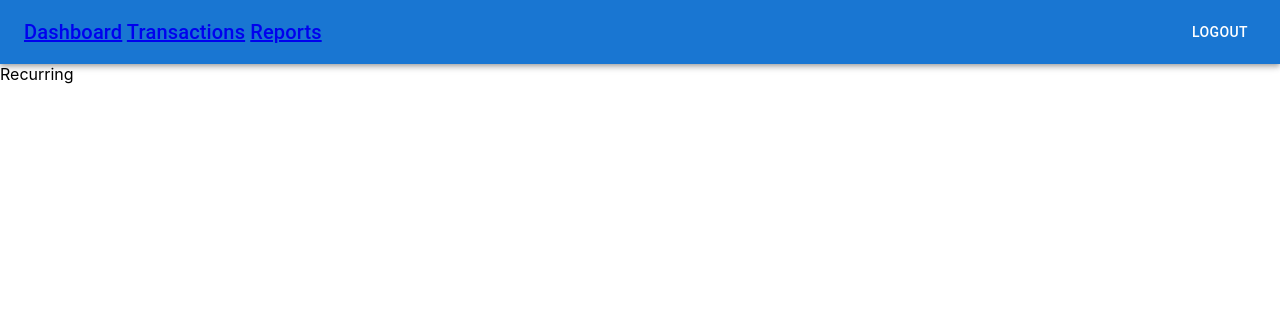
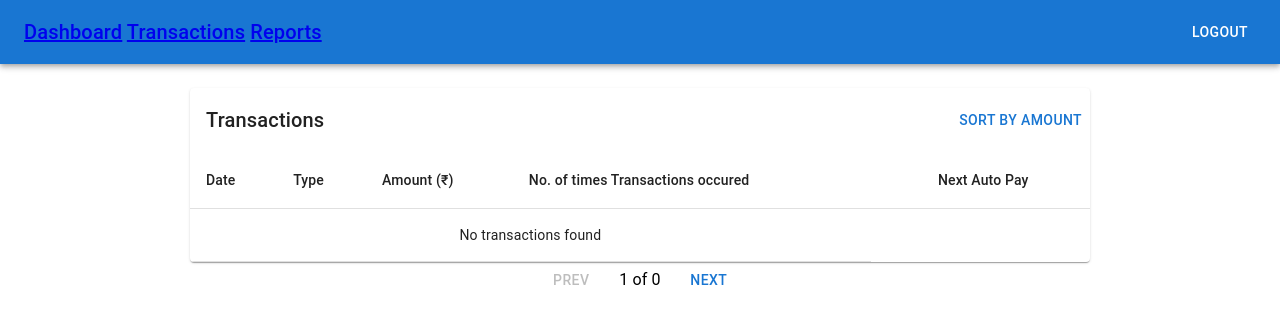
Before and after one commit to rokad03/personal-finance-tracker, a React (Create React App) app: page /recurring-transactions in a window 1280 px wide. Shown: the top 324 px of the page. Built offline with nearby package versions, Linux system fonts and the light colour scheme.

Commit message:
Add Recurring transaction

```diff
--- a/src/components/Login.tsx
+++ b/src/components/Login.tsx
@@ -2,7 +2,7 @@ import { useEffect, useState } from "react";
 import styles from "./Login.module.css";
 import { useNavigate } from "react-router-dom";
 import { useAppSelector, useAppDispatch } from './hooks';
-import { loginRequest } from "./slice/loginSlice";
+import { loginError, loginRequest } from "./slice/loginSlice";
 
 function Login() {
     const dispatch = useAppDispatch();
@@ -14,6 +14,9 @@ function Login() {
         if (users) navigate("/", { replace: true })
     }, [users, navigate])
     const handleClick = () => {
+        if(username.length===0 || password.length===0){
+          dispatch(loginError("username or password not exists"))
+        }
         dispatch(loginRequest({ username, password }))
     }
     return (
--- a/src/components/Pages/Dashboard.tsx
+++ b/src/components/Pages/Dashboard.tsx
@@ -55,7 +55,7 @@ function Dashboard() {
             <Typography variant="subtitle1">Total Expenses</Typography>
             <Typography variant="h5" color="error.main">
 
-              {totalItems.tAmount?0:totalItems.tAmount}
+              {totalItems.tAmount}
             </Typography>
           </CardContent>
         </Card>
--- a/src/components/Pages/EditTransaction.tsx
+++ b/src/components/Pages/EditTransaction.tsx
@@ -11,6 +11,7 @@ import {
 import { useState } from "react";
 import { useDispatch } from "react-redux";
 import { editTransaction, Type } from "../slice/transactionSlice";
+import Recurring from "./Recurring";
 
 export default function EditTransactionDialog({ tx, onClose }: any) {
     const dispatch = useDispatch();
@@ -19,7 +20,9 @@ export default function EditTransactionDialog({ tx, onClose }: any) {
         id: tx.id,
         type: tx.type,
         amount: tx.amount,
-        date: tx.date
+        date: tx.date,
+        recurring:tx.recurring,
+        count:tx.count
     });
     console.log(values);
     const submit = () => {
@@ -27,7 +30,9 @@ export default function EditTransactionDialog({ tx, onClose }: any) {
             id:values.id,
             amount: values.amount,
             type:values.type,
-            date:values.date
+            date:values.date,
+            recurring:values.recurring,
+            count:values.count
         }));
         onClose();
     };
--- a/src/components/Pages/Recurring.tsx
+++ b/src/components/Pages/Recurring.tsx
@@ -1,8 +1,112 @@
-import React from 'react'
+import React, { useEffect, useState } from 'react'
+import {
+  Button,
+  Paper,
+  Stack,
+  Table,
+  TableBody,
+  TableCell,
+  TableContainer,
+  TableHead,
+  TableRow,
+  Typography,
+} from "@mui/material";
+import { useAppDispatch, useAppSelector } from '../hooks';
+import { clearTransaction, sortTransaction } from '../slice/transactionSlice';
+function Recurring() {
+  const dispatch = useAppDispatch();
+  const transactions = useAppSelector((state) => state.transaction.list);
+  const recursiveTransactions = transactions.filter((t) => t.recurring === true)
+  const [currentPage, setCurrentPage] = useState(1);
+  const itemsPerPage = 10;
+  const lastIndex = currentPage * itemsPerPage;
+  const firstIndex = lastIndex - itemsPerPage;
+  console.log(transactions)
+  const pageItems = recursiveTransactions.slice(firstIndex, lastIndex)
 
-function Recurring() {
+  console.log(pageItems)
+  const totalPages = Math.ceil(transactions.length / itemsPerPage)
+
+  function calculateNextTransaction(dateInput: string | Date): string {
+  const date = new Date(dateInput);
+  date.setDate(date.getDate() + 30);
+  console.log(date)
+  const lastDate=date.toISOString().split('T')[0];
+  return lastDate;
+}
+
+
+
   return (
-    <div>Recurring</div>
+    <>
+      <TableContainer component={Paper} sx={{ maxWidth: 900, mx: "auto", mt: 3 }}>
+        <Stack direction="row" justifyContent="space-between"
+          alignItems="center">
+          <Typography variant="h6" sx={{ p: 2 }}>
+            Transactions
+          </Typography>
+          <Button onClick={() => dispatch(sortTransaction())}>
+            Sort By Amount
+          </Button>
+
+        </Stack>
+        <Table>
+          <TableHead>
+            <TableRow>
+              <TableCell>Date</TableCell>
+              <TableCell>Type</TableCell>
+              <TableCell >Amount (₹)</TableCell>
+              <TableCell>No. of times Transactions occured</TableCell>
+              <TableCell align='right'>Next Auto Pay</TableCell>
+              <TableCell />
+            </TableRow>
+          </TableHead>
+
+          <TableBody>
+            {pageItems.map((tx, i) => (
+              <TableRow key={i}>
+                <TableCell>{tx.date}</TableCell>
+                <TableCell>{tx.type}</TableCell>
+                <TableCell >
+                  {tx.amount}
+                </TableCell>
+                {/* <TableCell>
+                  {compareDates(tx.date,tx.count)}
+                </TableCell> */}
+                <TableCell align="right">
+                  {tx.recurring
+                    ? calculateNextTransaction(tx.date)
+                    : "a"}
+
+                </TableCell>
+
+              </TableRow>
+            ))}
+
+            {transactions.length === 0 && (
+              <TableRow>
+                <TableCell colSpan={4} align="center">
+                  No transactions found
+                </TableCell>
+              </TableRow>
+            )}
+          </TableBody>
+        </Table>
+
+      </TableContainer>
+      <Stack
+        direction="row"
+        spacing={2}
+        justifyContent="center"
+        alignItems="center"
+      >
+        <Button onClick={() => setCurrentPage(prev => prev - 1)} disabled={currentPage === 1}>Prev</Button>
+        <Typography>{currentPage} of {totalPages}</Typography>
+        <Button onClick={() => setCurrentPage(next => next + 1)} disabled={currentPage === totalPages}>Next</Button>
+      </Stack>
+
+
+    </>
   )
 }
 
--- a/src/components/Pages/TransactionList.tsx
+++ b/src/components/Pages/TransactionList.tsx
@@ -1,9 +1,7 @@
 import React, { useEffect, useState } from 'react'
 import { useAppDispatch, useAppSelector } from '../hooks'
-
 import {
     Button,
-    Container,
     Paper,
     Stack,
     Table,
@@ -12,10 +10,10 @@ import {
     TableContainer,
     TableHead,
     TableRow,
-    Typography
+    Typography,
 } from "@mui/material";
 import EditTransactionDialog from './EditTransaction';
-import { clearTransaction, deleteTransaction, total } from '../slice/transactionSlice';
+import { clearTransaction, deleteTransaction, sortTransaction, total } from '../slice/transactionSlice';
 
 export type Transaction = {
     id: string;
@@ -23,10 +21,9 @@ export type Transaction = {
     type: string;
     date: string;
 };
-
-
 export default function TransactionList() {
     const transactions = useAppSelector((state) => state.transaction.list)
+    console.log(transactions);
     const dispatch = useAppDispatch();
     const [selectedId, setSelectedId] = useState<null | any>(null);
     const tAmount = transactions.reduce((sum, t) => sum + Number(t.amount), 0)
@@ -42,12 +39,15 @@ export default function TransactionList() {
             Fees,
             SIP
         }))
-    }, [tAmount, dispatch, Shopping, Rent, Fees, SIP])
+    }, [tAmount, dispatch, Shopping,Rent,Fees,SIP])
     const [currentPage, setCurrentPage] = useState(1);
     const itemsPerPage = 5;
     const lastIndex = currentPage * itemsPerPage;
     const firstIndex = lastIndex - itemsPerPage;
+    console.log(transactions)
     const pageItems = transactions.slice(firstIndex, lastIndex)
+
+    console.log(pageItems)
     const totalPages = Math.ceil(transactions.length / itemsPerPage)
     return (
         <>
@@ -57,7 +57,10 @@ export default function TransactionList() {
                     <Typography variant="h6" sx={{ p: 2 }}>
                         Transactions
                     </Typography>
-                    <Button onClick={()=>dispatch(clearTransaction())}>
+                    <Button onClick={()=>dispatch(sortTransaction())}>
+                        Sort By Amount
+                    </Button>
+                    <Button onClick={()=>{alert("All transactions will be deleted");dispatch(clearTransaction())}}>
                         Clear
                     </Button>
 
@@ -67,7 +70,8 @@ export default function TransactionList() {
                         <TableRow>
                             <TableCell>Date</TableCell>
                             <TableCell>Type</TableCell>
-                            <TableCell align="right">Amount (₹)</TableCell>
+                            <TableCell >Amount (₹)</TableCell>
+                            <TableCell align='right'>Recurring</TableCell>
                             <TableCell />
                         </TableRow>
                     </TableHead>
@@ -77,8 +81,11 @@ export default function TransactionList() {
                             <TableRow key={i}>
                                 <TableCell>{tx.date}</TableCell>
                                 <TableCell>{tx.type}</TableCell>
+                                <TableCell >
+                                    {tx.amount}
+                                </TableCell>
                                 <TableCell align="right">
-                                    {tx.amount}
+                                    {tx.recurring?"True":"False"}
                                 </TableCell>
                                 <TableCell align="right" >
                                     <Button onClick={() => { console.log(`test ${i}`); setSelectedId(tx) }}>
@@ -108,8 +115,8 @@ export default function TransactionList() {
                 alignItems="center"
             >
                 <Button onClick={() => setCurrentPage(prev => prev - 1)} disabled={currentPage === 1}>Prev</Button>
-                <Typography>{currentPage} of {Math.max(totalPages,1)}</Typography>
-                <Button onClick={() => setCurrentPage(next => next + 1)} disabled={currentPage === totalPages}>Next</Button>
+                <Typography>{currentPage} of {totalPages}</Typography>
+                <Button onClick={() => setCurrentPage(next => next + 1)} disabled={currentPage ===  totalPages}>Next</Button>
             </Stack>
             {
                 selectedId && (<EditTransactionDialog tx={selectedId} onClose={() => setSelectedId(null)} />)
--- a/src/components/slice/transactionSlice.tsx
+++ b/src/components/slice/transactionSlice.tsx
@@ -5,6 +5,8 @@ export type Transaction = {
   type: Type;
   amount: string;
   date: string;
+  recurring: boolean;
+  count:0
 };
 export type Total={
   tAmount:number;
@@ -46,8 +48,12 @@ export const transactions=createSlice({
     clearTransaction:(state)=>{
      state.list=[];
      sessionStorage.removeItem("transaction")
+    },
+    sortTransaction:(state)=>{
+      state.list=state.list.sort((a,b)=>(Number(b.amount)-Number(a.amount)))
+      sessionStorage.setItem("totalSavedAmount",JSON.stringify(state.totalItems))
     }
  }
 })
-export const {addTransaction,deleteTransaction,editTransaction,total,clearTransaction}=transactions.actions;
+export const {addTransaction,deleteTransaction,editTransaction,total,clearTransaction,sortTransaction}=transactions.actions;
 export default transactions.reducer;
```
Also changed, not shown: src/components/Pages/Transaction.tsx (+45 -17 lines).
